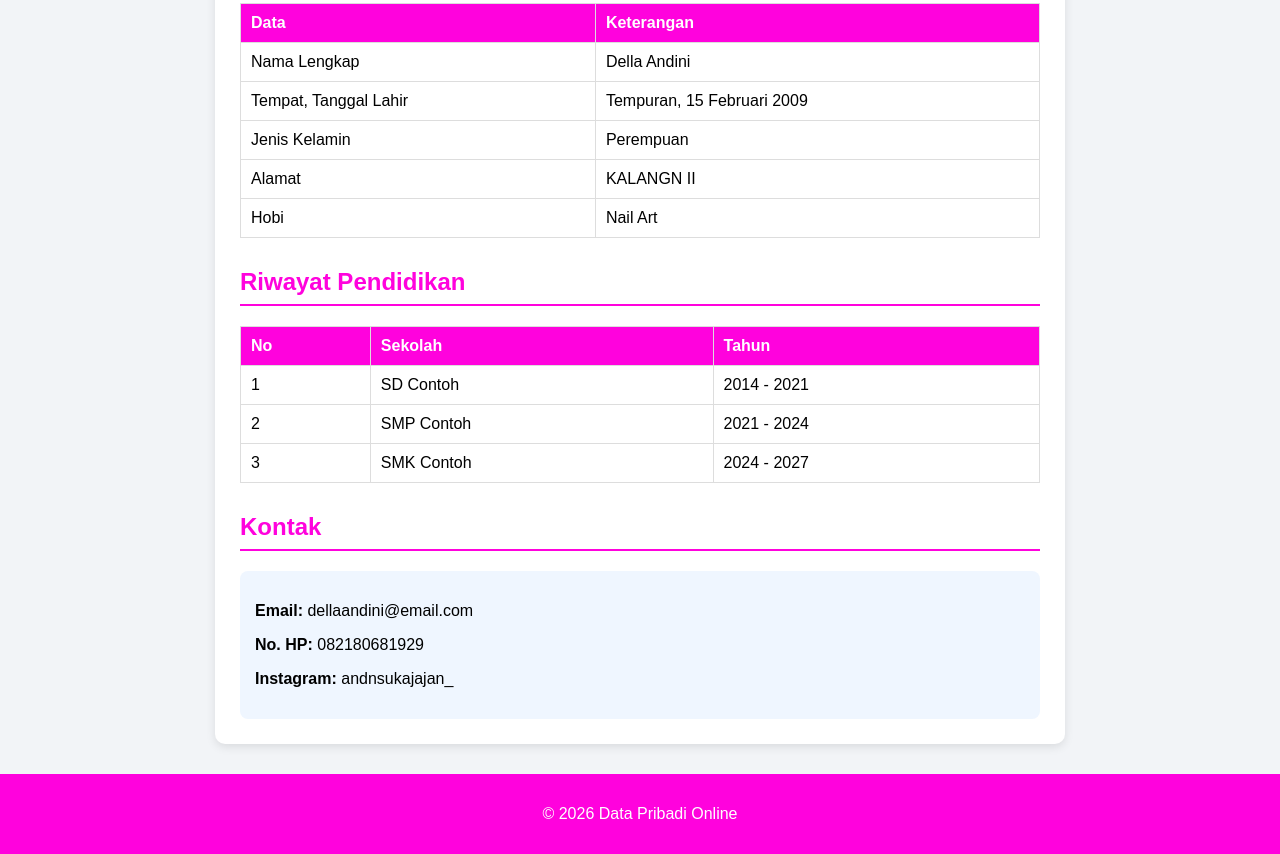
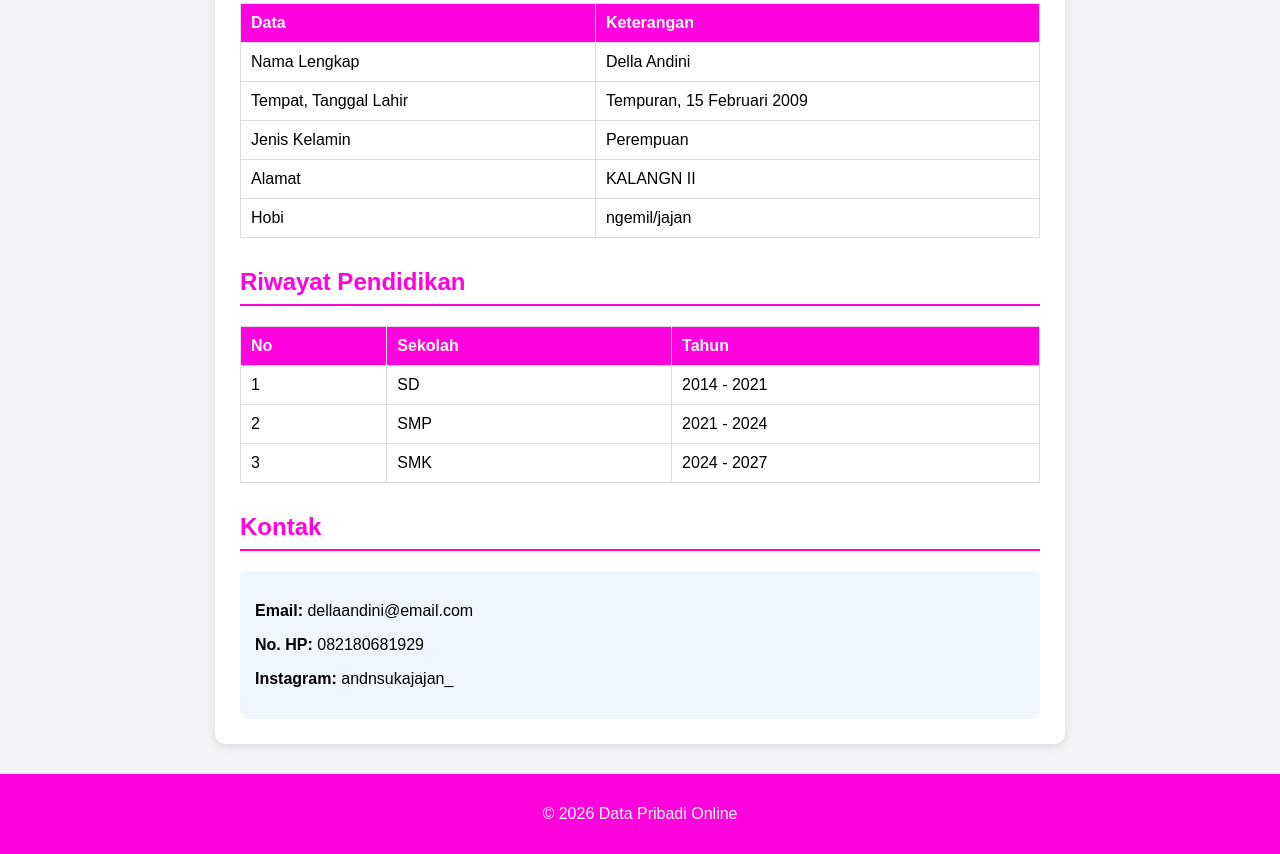
Before and after one commit to munawar18112020-dev/della-andini, a plain HTML site: page index.html in a window 1280 px wide. Shown: the part 1035-1889 px from the top of the page. Drawn offline with Linux system fonts and the light colour scheme.

Commit message:
Add files via upload

```diff
--- a/index.html
+++ b/index.html
@@ -253,7 +253,7 @@
 
             <tr>
                 <td>Hobi</td>
-                <td>Nail Art</td>
+                <td>ngemil/jajan</td>
             </tr>
         </table>
 
@@ -270,19 +270,19 @@
 
             <tr>
                 <td>1</td>
-                <td>SD Contoh</td>
+                <td>SD</td>
                 <td>2014 - 2021</td>
             </tr>
 
             <tr>
                 <td>2</td>
-                <td>SMP Contoh</td>
+                <td>SMP</td>
                 <td>2021 - 2024</td>
             </tr>
 
             <tr>
                 <td>3</td>
-                <td>SMK Contoh</td>
+                <td>SMK</td>
                 <td>2024 - 2027</td>
             </tr>
         </table>
```
